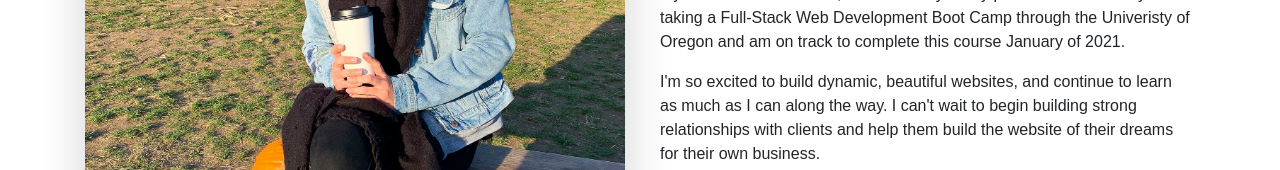
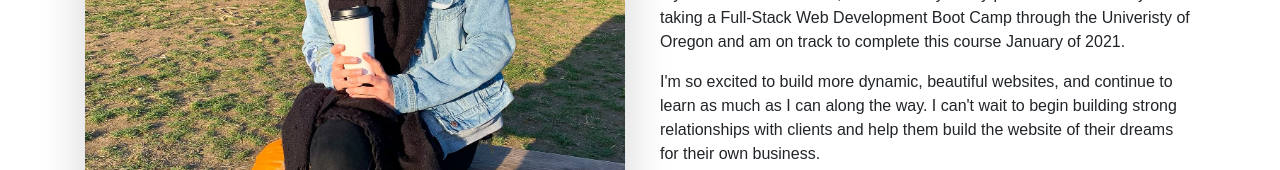
Before and after one commit to miadehaan/miadehaan.github.io, a React (Create React App) app: page / in a window 1280 px wide. Shown: the part 630-800 px from the top of the page. Built offline with nearby package versions, Linux system fonts and the light colour scheme; a web font is replaced by a local one.

Commit message:
updated About Me paragraph

```diff
--- a/src/components/AboutMe/index.js
+++ b/src/components/AboutMe/index.js
@@ -22,7 +22,7 @@ function AboutMe() {
                                 this course January of 2021.
                             </p>
                             <p>
-                                I'm so excited to build dynamic, beautiful websites, and continue to learn
+                                I'm so excited to build more dynamic, beautiful websites, and continue to learn
                                 as much as I can along the way. I can't wait to begin building strong
                                 relationships with clients and help them build the website
                                 of their dreams for their own business.
@@ -40,9 +40,9 @@ function AboutMe() {
                             <img src="./Assets/IMG_8692.jpg" alt="Mia with dog on a dock at a lake" className="about_img img-fluid rounded shadow-lg" />
                         </section>
 
-                        <section className="resume align-middle align-self-center col-sm-12">
-                            {/* <iframe className="rounded" width="760px" height="700px" src="https://sway.office.com/s/LHKPVry0uO5ucCVH/embed" frameborder="0" marginheight="0" marginwidth="0" max-width="100%" sandbox="allow-forms allow-modals allow-orientation-lock allow-popups allow-same-origin allow-scripts" scrolling="no" style="border: none; max-width: 100%; max-height: 100vh" allowfullscreen mozallowfullscreen msallowfullscreen webkitallowfullscreen></iframe> */}
-                        </section>
+                        {/* <section className="resume align-middle align-self-center col-sm-12">
+                            <iframe className="rounded" width="760px" height="700px" src="https://sway.office.com/s/LHKPVry0uO5ucCVH/embed" frameborder="0" marginheight="0" marginwidth="0" max-width="100%" sandbox="allow-forms allow-modals allow-orientation-lock allow-popups allow-same-origin allow-scripts" scrolling="no" style="border: none; max-width: 100%; max-height: 100vh" allowfullscreen mozallowfullscreen msallowfullscreen webkitallowfullscreen></iframe>
+                        </section> */}
                     </div>
 
                 </article>
```
